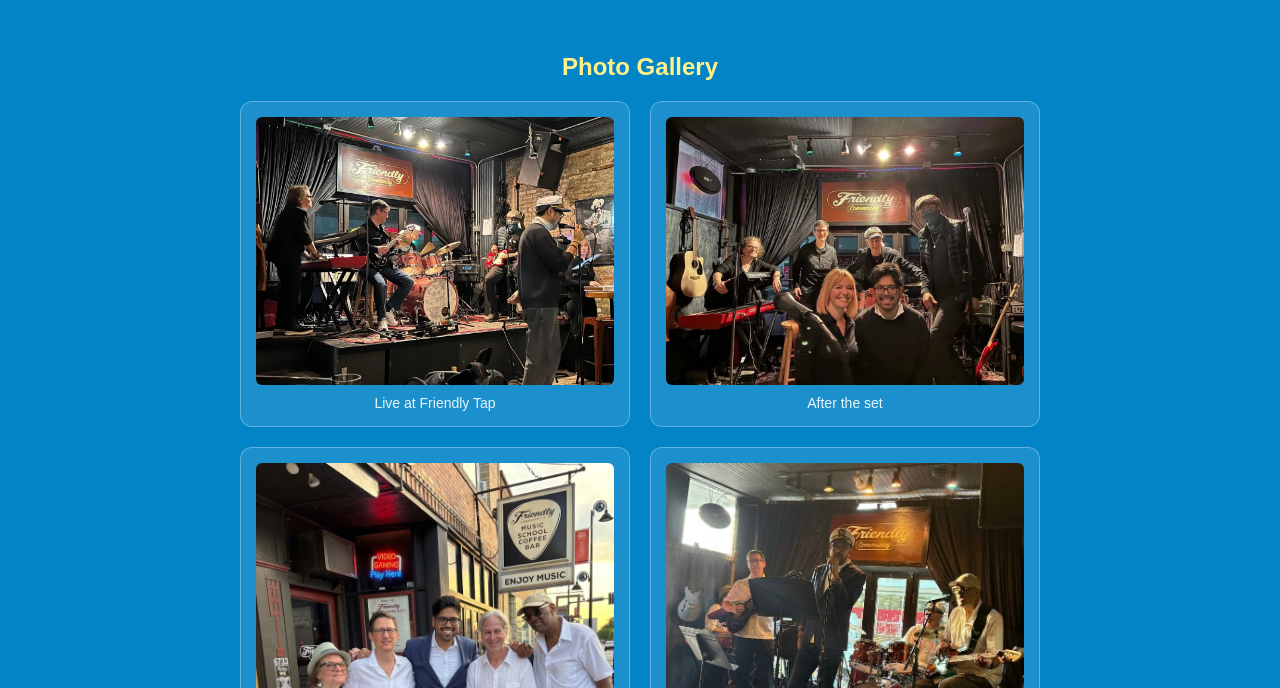
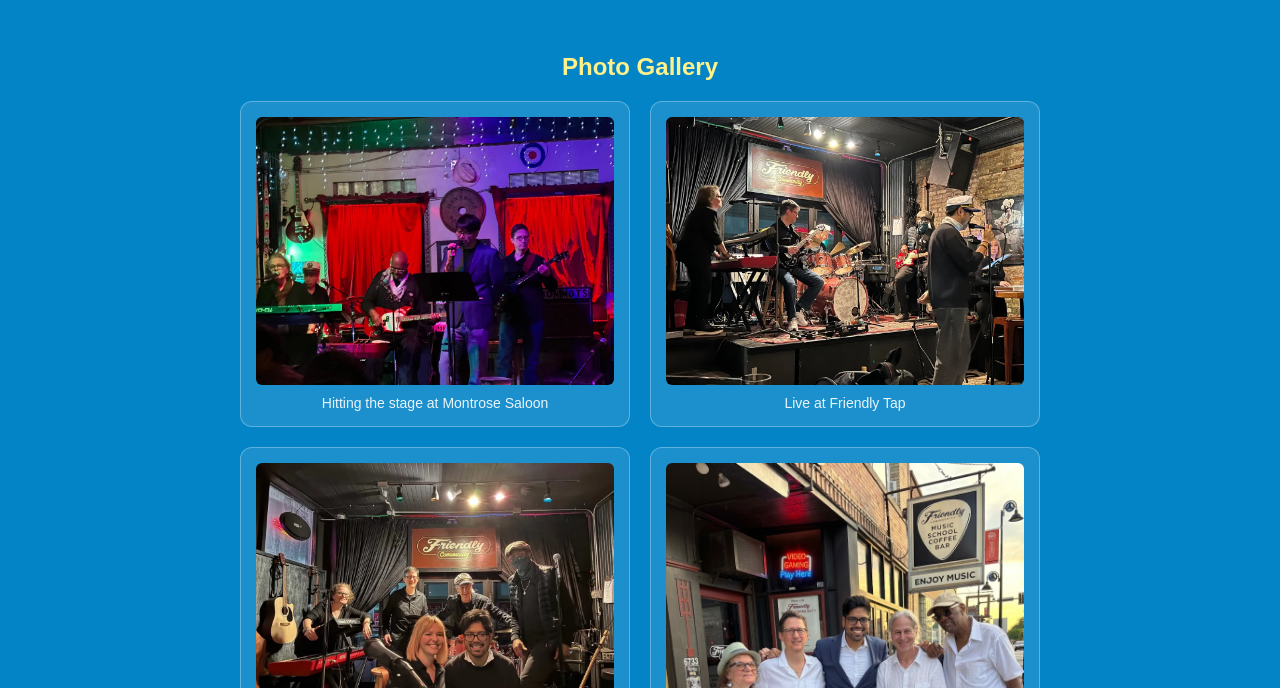
Before and after one commit to rtb-yachtrock/rtb-yachtrock.github.io, a plain HTML site: page media.html in a window 1280 px wide. Shown: the part 112-800 px from the top of the page. Drawn offline with Linux system fonts and the light colour scheme.

Commit message:
Update photo gallery date and add new image

```diff
--- a/media.html
+++ b/media.html
@@ -97,7 +97,12 @@
         <h2 style="text-align: center; margin-bottom: 20px; color: #fef08a; font-weight: bold;">Photo Gallery</h2>
         <div class="gallery-grid">
 
-            <!-- Newest Gig Photos (November 6) -->
+            <!-- Newest Gig Photos (November 22 ) -->
+            <div class="gallery-item">
+                <img src="images/montroseSaloon_webp.jpg" alt="On stage at Montrose Saloon" loading="lazy">
+                <div class="caption">Hitting the stage at Montrose Saloon</div>
+            </div>
+
             <div class="gallery-item">
                 <img src="images/nov0620_01_web_1200.jpg" alt="Live performance on stage" loading="lazy">
                 <div class="caption">Live at Friendly Tap</div>
```
